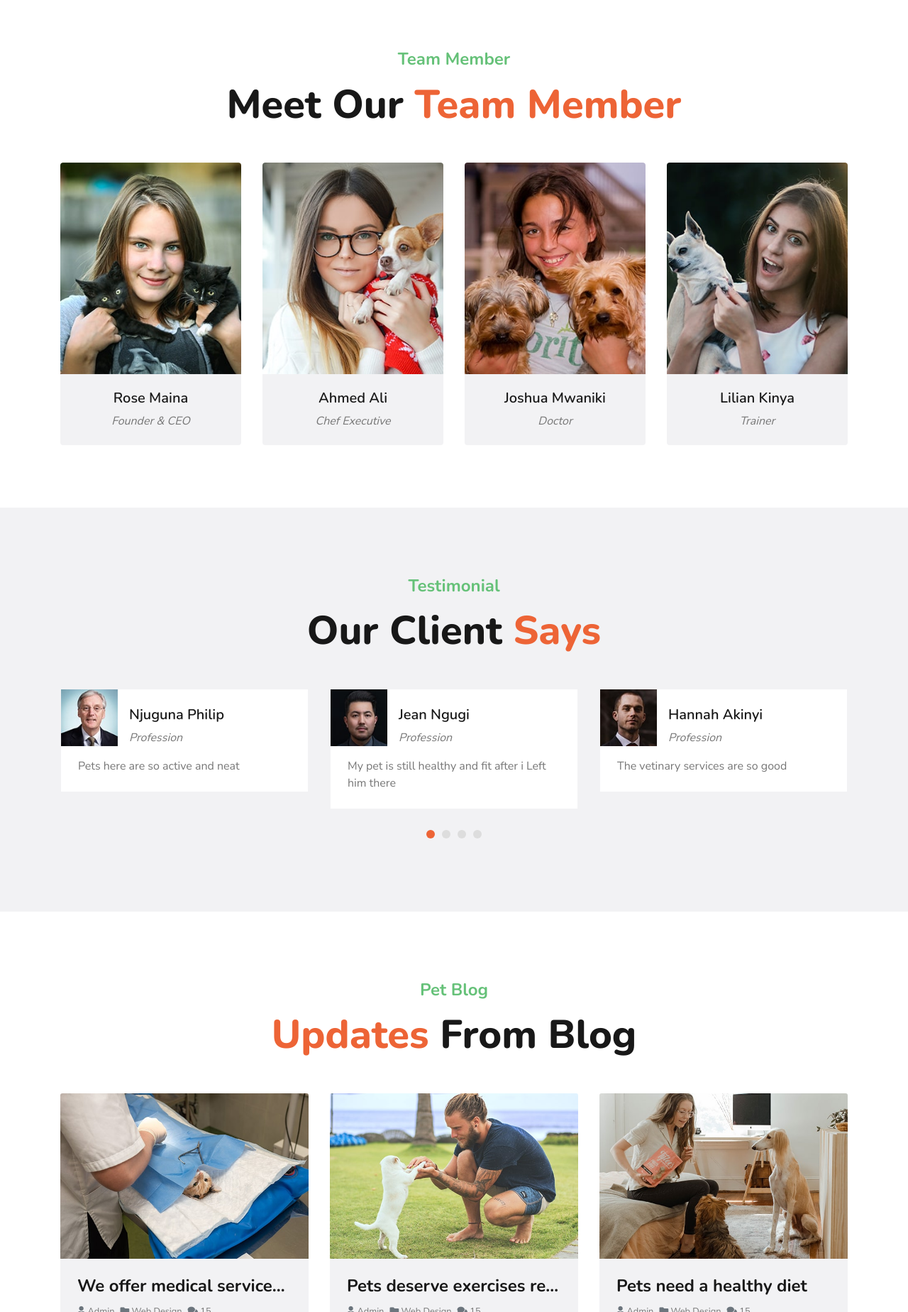
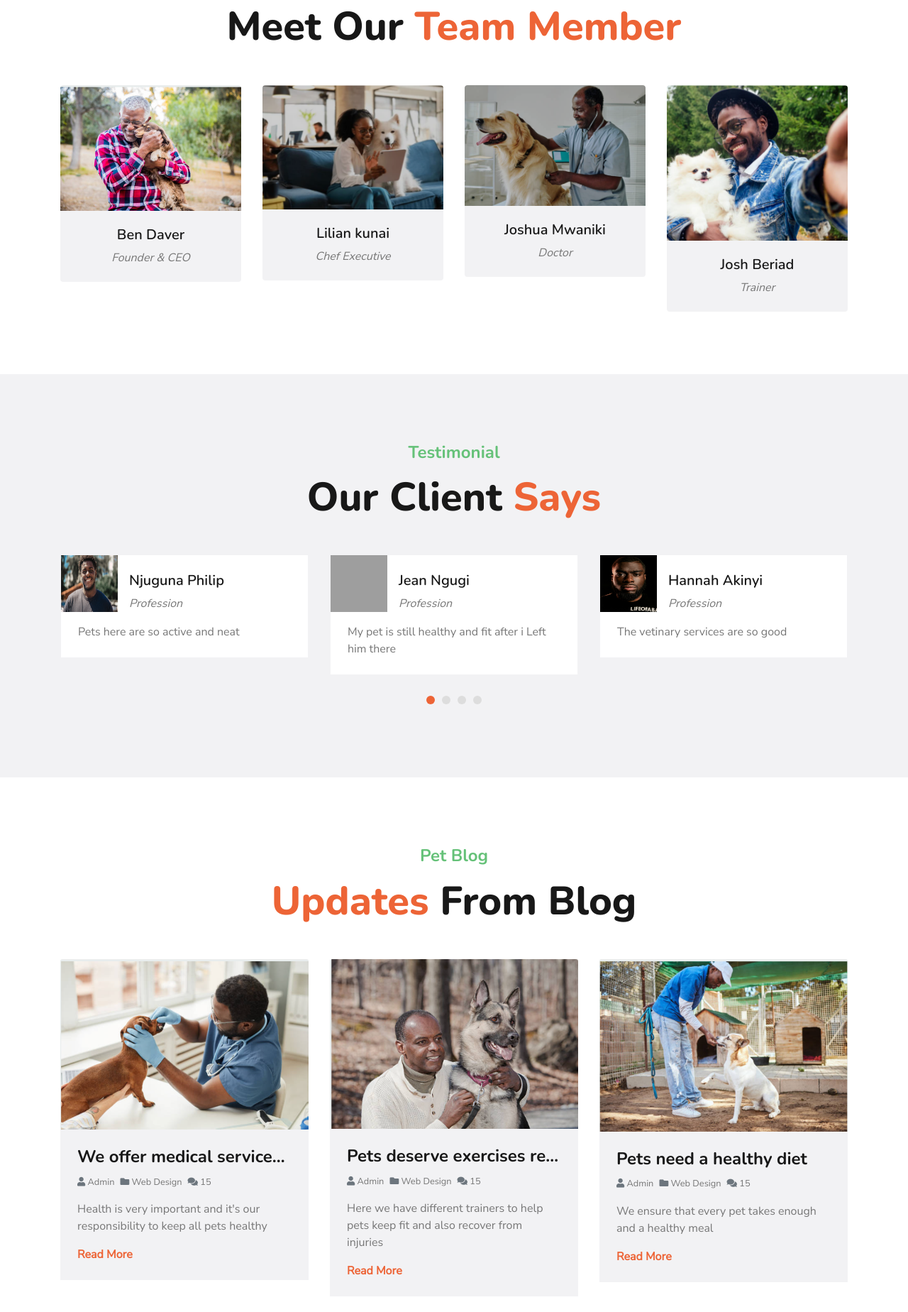
Before and after one commit to senator423/project-pet, a Django app: page / in a window 1280 px wide. Shown: the part 4652-6500 px from the top of the page at 71% size. Run offline with Django 5.2, Linux system fonts and the light colour scheme; some libraries are stand-ins or nearby versions; grey boxes are pictures that could not be loaded.

Commit message:
first commit

```diff
--- a/my_petapp/templates/index.html
+++ b/my_petapp/templates/index.html
@@ -360,7 +360,7 @@
     <div class="container">
         <div class="row align-items-center">
             <div class="col-lg-5">
-                <img class="img-fluid w-100" src="{% static 'img/feature.jpg' %}" alt="">
+                <img class="img-fluid w-100" src="{% static 'img/project pic 4.png' %}" alt="">
             </div>
             <div class="col-lg-7 py-5 py-lg-0 px-3 px-lg-5">
                 <h4 class="text-secondary mb-3">Why Choose Us?</h4>
@@ -495,10 +495,10 @@
         <div class="row">
             <div class="col-lg-3 col-md-6">
                 <div class="team card position-relative overflow-hidden border-0 mb-4">
-                    <img class="card-img-top" src="{% static 'img/team-1.jpg' %}" alt="">
+                    <img class="card-img-top" src="{% static 'img/pet care 4.png' %}" alt="">
                     <div class="card-body text-center p-0">
                         <div class="team-text d-flex flex-column justify-content-center bg-light">
-                            <h5>Rose Maina</h5>
+                            <h5>Ben Daver</h5>
                             <i>Founder & CEO</i>
                         </div>
                         <div class="team-social d-flex align-items-center justify-content-center bg-dark">
@@ -512,10 +512,10 @@
             </div>
             <div class="col-lg-3 col-md-6">
                 <div class="team card position-relative overflow-hidden border-0 mb-4">
-                    <img class="card-img-top" src="{% static 'img/team-2.jpg' %}" alt="">
+                    <img class="card-img-top" src="{% static 'img/pet care 1.png' %}" alt="">
                     <div class="card-body text-center p-0">
                         <div class="team-text d-flex flex-column justify-content-center bg-light">
-                            <h5>Ahmed Ali</h5>
+                            <h5>Lilian kunai</h5>
                             <i>Chef Executive</i>
                         </div>
                         <div class="team-social d-flex align-items-center justify-content-center bg-dark">
@@ -529,7 +529,7 @@
             </div>
             <div class="col-lg-3 col-md-6">
                 <div class="team card position-relative overflow-hidden border-0 mb-4">
-                    <img class="card-img-top" src="{% static 'img/team-3.jpg' %}" alt="">
+                    <img class="card-img-top" src="{% static 'img/pet care 2.png' %}" alt="">
                     <div class="card-body text-center p-0">
                         <div class="team-text d-flex flex-column justify-content-center bg-light">
                             <h5>Joshua Mwaniki</h5>
@@ -546,10 +546,10 @@
             </div>
             <div class="col-lg-3 col-md-6">
                 <div class="team card position-relative overflow-hidden border-0 mb-4">
-                    <img class="card-img-top" src="{% static 'img/team-4.jpg' %}" alt="">
+                    <img class="card-img-top" src="{% static 'img/pet care 5.png' %}" alt="">
                     <div class="card-body text-center p-0">
                         <div class="team-text d-flex flex-column justify-content-center bg-light">
-                            <h5>Lilian Kinya</h5>
+                            <h5>Josh Beriad</h5>
                             <i>Trainer</i>
                         </div>
                         <div class="team-social d-flex align-items-center justify-content-center bg-dark">
@@ -577,7 +577,7 @@
             <div class="owl-carousel testimonial-carousel">
                 <div class="bg-white mx-3 p-4">
                     <div class="d-flex align-items-end mb-3 mt-n4 ml-n4">
-                        <img class="img-fluid" src="{% static 'img/testimonial-1.jpg' %}" style="width: 80px; height: 80px;" alt="">
+                        <img class="img-fluid" src="{% static 'img/client 1.jpg' %}" style="width: 80px; height: 80px;" alt="">
                         <div class="ml-3">
                             <h5>Jean Ngugi</h5>
                             <i>Profession</i>
@@ -587,7 +587,7 @@
                 </div>
                 <div class="bg-white mx-3 p-4">
                     <div class="d-flex align-items-end mb-3 mt-n4 ml-n4">
-                        <img class="img-fluid" src="{% static 'img/testimonial-2.jpg' %}" style="width: 80px; height: 80px;" alt="">
+                        <img class="img-fluid" src="{% static 'img/client 2.jpg' %}" style="width: 80px; height: 80px;" alt="">
                         <div class="ml-3">
                             <h5>Hannah Akinyi</h5>
                             <i>Profession</i>
@@ -597,7 +597,7 @@
                 </div>
                 <div class="bg-white mx-3 p-4">
                     <div class="d-flex align-items-end mb-3 mt-n4 ml-n4">
-                        <img class="img-fluid" src="{% static 'img/testimonial-3.jpg' %}" style="width: 80px; height: 80px;" alt="">
+                        <img class="img-fluid" src="{% static 'img/client 3.jpg' %}" style="width: 80px; height: 80px;" alt="">
                         <div class="ml-3">
                             <h5>Dean Mutisya</h5>
                             <i>Profession</i>
@@ -607,7 +607,7 @@
                 </div>
                 <div class="bg-white mx-3 p-4">
                     <div class="d-flex align-items-end mb-3 mt-n4 ml-n4">
-                        <img class="img-fluid" src="{% static 'img/testimonial-4.jpg' %}" style="width: 80px; height: 80px;" alt="">
+                        <img class="img-fluid" src="{% static 'img/client4.jpg' %}" style="width: 80px; height: 80px;" alt="">
                         <div class="ml-3">
                             <h5>Njuguna Philip</h5>
                             <i>Profession</i>
@@ -631,7 +631,7 @@
         <div class="row pb-3">
             <div class="col-lg-4 mb-4">
                 <div class="card border-0 mb-2">
-                    <img class="card-img-top" src="{% static 'img/blog-1.jpg' %}" alt="">
+                    <img class="card-img-top" src="{% static 'img/blog post 3.png' %}" alt="">
                     <div class="card-body bg-light p-4">
                         <h4 class="card-title text-truncate">We offer medical services(including checkups)to all pets</h4>
                         <div class="d-flex mb-3">
@@ -646,7 +646,7 @@
             </div>
             <div class="col-lg-4 mb-4">
                 <div class="card border-0 mb-2">
-                    <img class="card-img-top" src="{% static 'img/blog-2.jpg' %}" alt="">
+                    <img class="card-img-top" src="{% static 'img/blog post 2.png' %}" alt="">
                     <div class="card-body bg-light p-4">
                         <h4 class="card-title text-truncate">Pets deserve exercises regularly</h4>
                         <div class="d-flex mb-3">
@@ -661,7 +661,7 @@
             </div>
             <div class="col-lg-4 mb-4">
                 <div class="card border-0 mb-2">
-                    <img class="card-img-top" src="{% static 'img/blog-3.jpg' %}" alt="">
+                    <img class="card-img-top" src="{% static 'img/blog post 4.png' %}" alt="">
                     <div class="card-body bg-light p-4">
                         <h4 class="card-title text-truncate">Pets need a healthy diet</h4>
                         <div class="d-flex mb-3">
```
Also changed, not shown: my_petapp/static/img/blog post 1.png (added), my_petapp/static/img/blog post 2.png (added), my_petapp/static/img/blog post 3.png (added), my_petapp/static/img/blog post 4.png (added), my_petapp/static/img/pet care 4.png (added), my_petapp/static/img/pet care 5.png (added).
